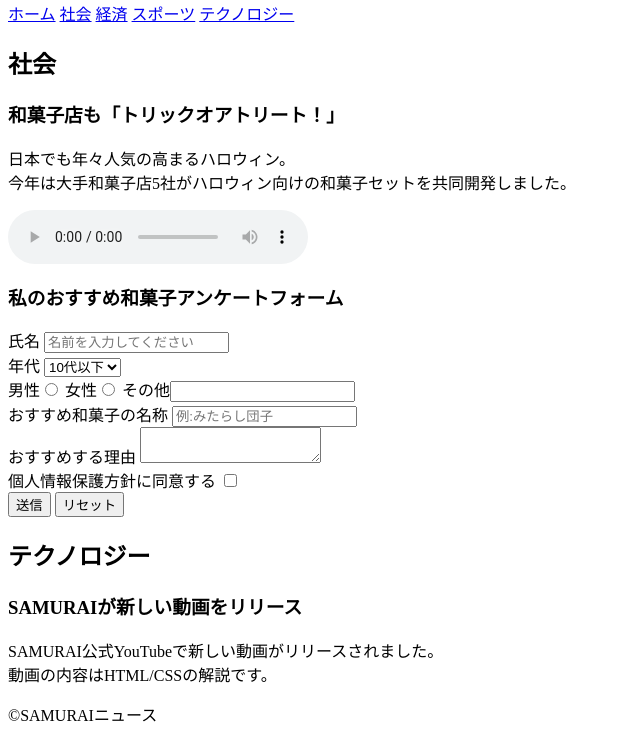
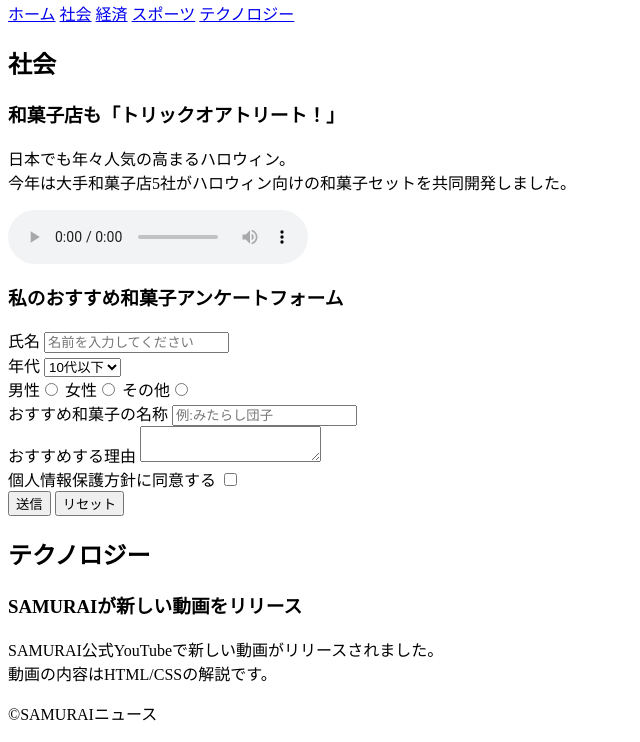
Before and after one commit to createsamurai/html-css-basic-kadai, a plain HTML site: page kadai_008/kadai_008.html in a window 1280 px wide. Shown: the part 74-816 px from the top of the page, without its empty margins (0-640 px from the left). Drawn offline with Linux system fonts and the light colour scheme.

Commit message:
Add files via upload

```diff
--- a/kadai_008/kadai_008.html
+++ b/kadai_008/kadai_008.html
@@ -44,7 +44,7 @@
 
             <label>男性</label><input type="radio" name="gender">
             <label>女性</label><input type="radio" name="gender">
-            <label>その他</label><input tyep="radio" name="gender">
+            <label>その他</label><input type="radio" name="gender">
             <br>
 
             <label>おすすめ和菓子の名称</label>
```
